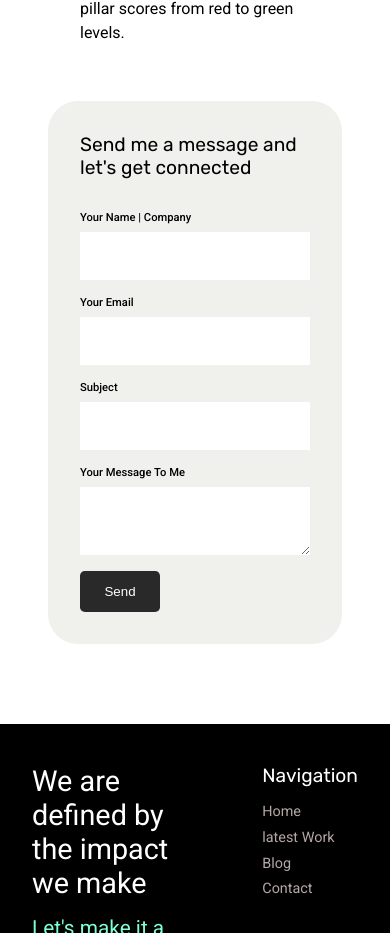
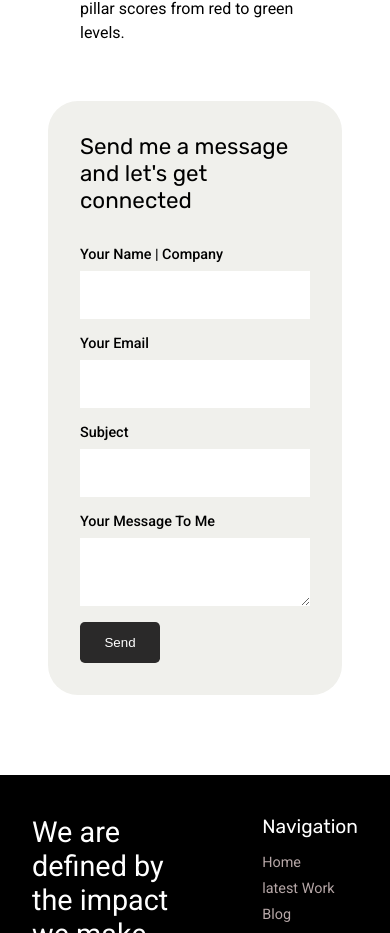
Before and after one commit to Anas-Kharboutli/portfolio, a React (Create React App) app: page /#/ in a window 390 px wide. Shown: the part 3835-4768 px from the top of the page. Built offline with nearby package versions, Linux system fonts and the light colour scheme; a web font is replaced by a local one.

Commit message:
final touches

```diff
--- a/src/components/contact/contact.css
+++ b/src/components/contact/contact.css
@@ -114,12 +114,12 @@
     }
 
     .contact-container h2 {
-        font-size: 1.2rem;
+        font-size: 1.4rem;
         margin-bottom: 2rem;
     }
 
     .form-container label{
-        font-size: 0.7rem;
+        font-size: 0.9rem;
     }
 
     .form-container button {
```
